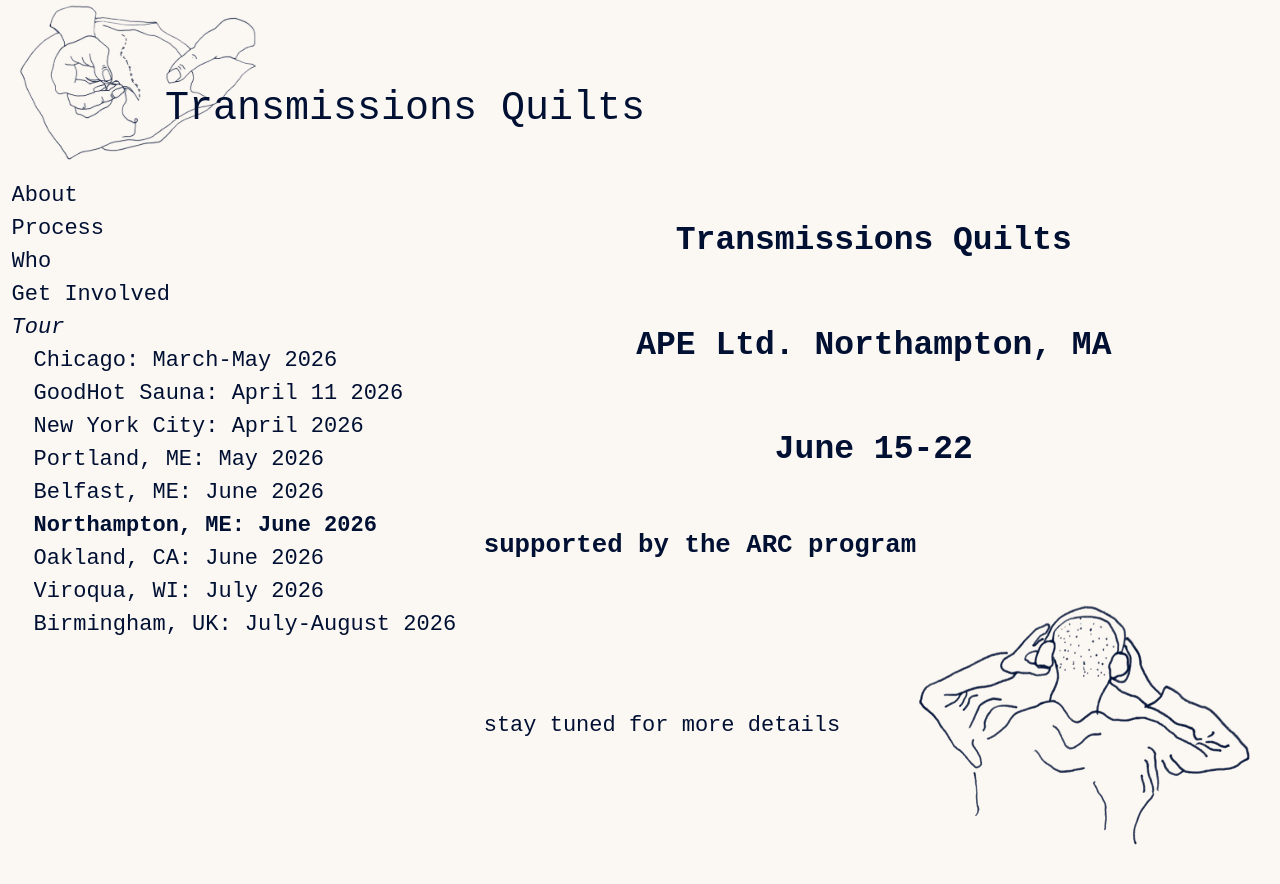
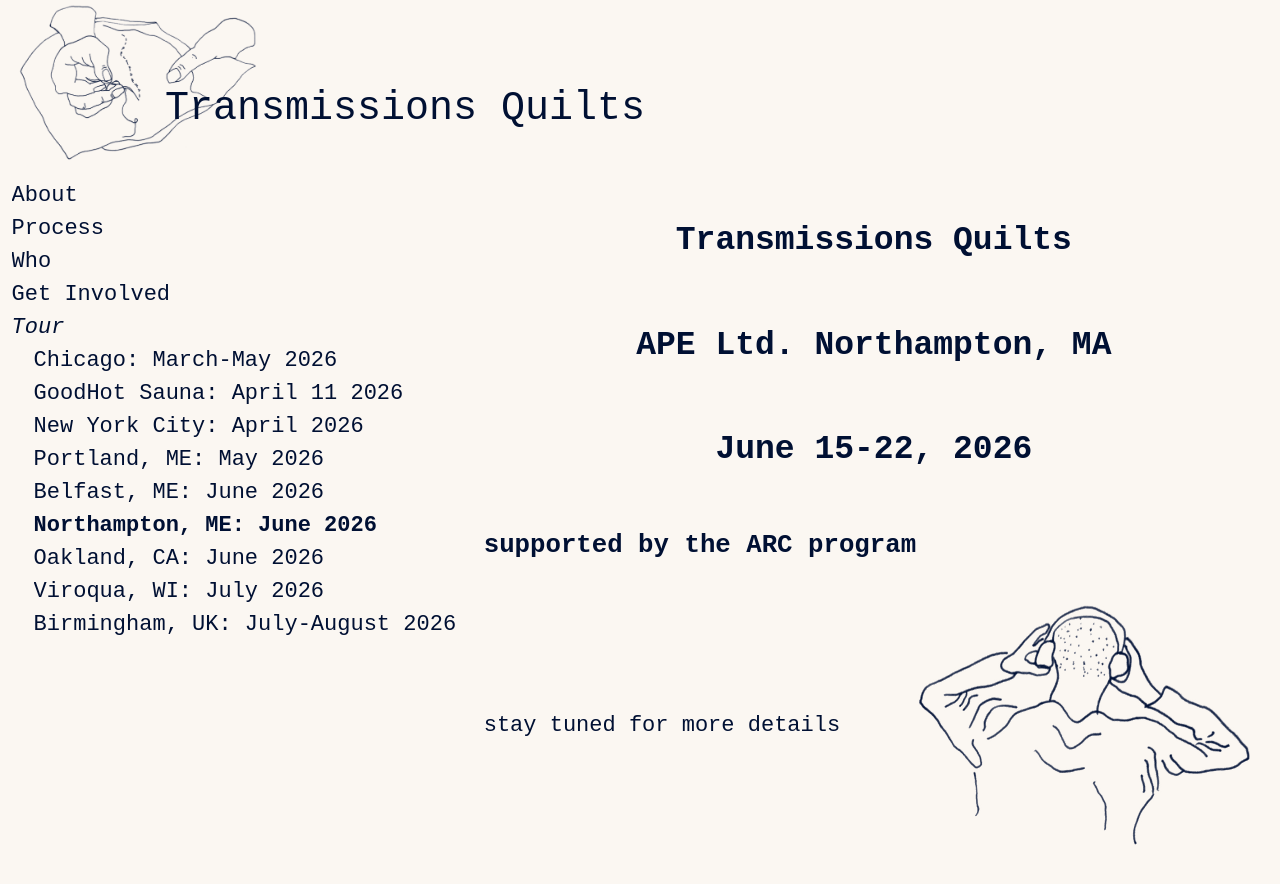
Before and after one commit to danieldickison/transmission-site, a Jekyll site: the page built from northampton.markdown, in a window 1280 px wide. Shown: the top 884 px of the page. Built offline with Jekyll 4.4.1, drawn with Linux system fonts in a browser that asks for light colours; some web fonts are replaced; our own code applies the rules of GitHub Pages for plain Markdown files.

Commit message:
Update northampton.markdown

```diff
--- a/northampton.markdown
+++ b/northampton.markdown
@@ -4,7 +4,7 @@ main_class: northampton
 ---
 ## Transmissions Quilts
 ## APE Ltd. Northampton, MA
-## June 15-22
+## June 15-22, 2026
 
 ### supported by the ARC program
 
```
